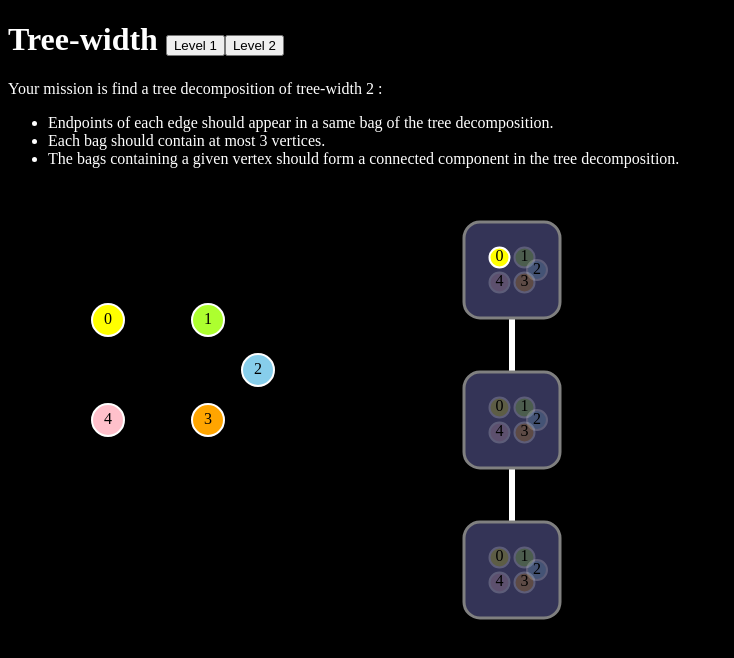
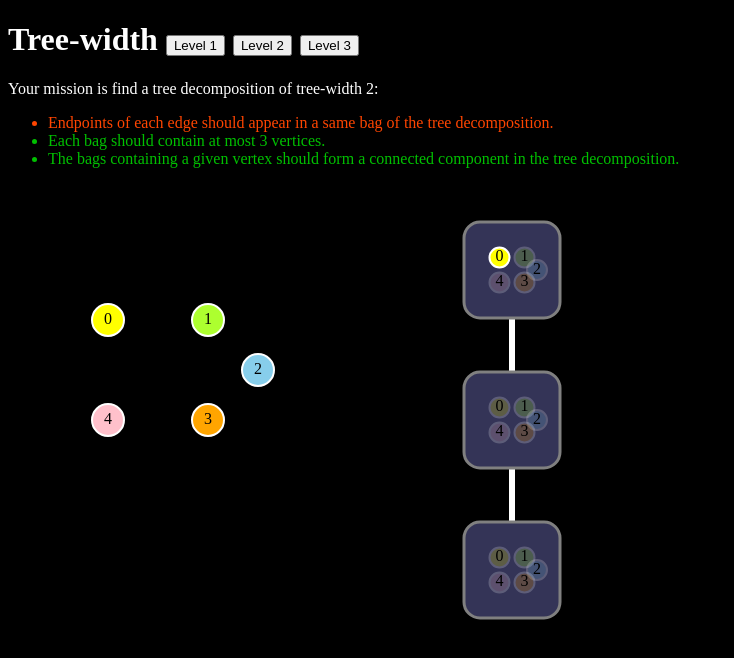
Before and after one commit to playwithalgos/tree-width, a SvelteKit app: page / in a window 1280 px wide. Shown: the top 658 px of the page, without its empty margins (0-734 px from the left). Built offline with nearby package versions, Linux system fonts and the light colour scheme.

Commit message:
comments + level3

```diff
--- a/src/routes/+page.svelte
+++ b/src/routes/+page.svelte
@@ -1,4 +1,11 @@
 <script lang="ts">
+    /**
+     * A level is specified by a graph (vertices and edges),
+     * a tree decomposition skeleton (nodes, bags that may contain some initial hints, and edges)
+     * and the expected tree width (for the winning condition)
+     *
+     * /*\ The terminology is: a "vertex" denotes a point in the graph. A "node" denotes a point in the tree decomposition.
+     */
     const level1 = {
         graph: {
             vertices: [
@@ -69,9 +76,23 @@
                 { x: 200, y: 350 },
                 { x: 200, y: 200 },
                 { x: 200, y: 50 },
-
             ],
-            bags: [[{ i: 0, x: 0, y: 0 }], [], [], [], [], [], [], [], [], [], [], [], [], []],
+            bags: [
+                [{ i: 0, x: 0, y: 0 }],
+                [],
+                [],
+                [],
+                [],
+                [],
+                [],
+                [],
+                [],
+                [],
+                [],
+                [],
+                [],
+                [],
+            ],
             edges: [
                 [0, 1],
                 [1, 2],
@@ -83,26 +104,83 @@
         expectedTreeWidth: 3,
     };
 
+    const level3 = {
+        graph: {
+            vertices: [
+                { x: 150, y: 20 },
+                { x: 150, y: 120 },
+                { x: 100, y: 200 },
+                { x: 200, y: 200 },
+                { x: 50, y: 280 },
+                { x: 150, y: 280 },
+                { x: 250, y: 280 },
+            ],
+            edges: [
+                [0, 1],
+                [1, 2],
+                [1, 3],
+                [2, 4],
+                [2, 5],
+                [3, 5],
+                [3, 6],
+                [4, 5],
+                [5, 6],
+            ],
+        },
+        decomposition: {
+            nodes: [
+                { x: 200, y: 50 },
+                { x: 200, y: 180 },
+                { x: 200, y: 300 },
+                { x: 100, y: 420 },
+                { x: 300, y: 420 },
+            ],
+            bags: [[{ i: 0, x: 0, y: 0 }], [], [], [], []],
+            edges: [
+                [0, 1],
+                [1, 2],
+                [2, 3],
+                [2, 4],
+            ],
+        },
+        expectedTreeWidth: 2,
+    };
+
     let graph;
     let decomposition;
     let expectedTreeWidth;
 
-    function loadLevel(instance) {
-        graph = instance.graph;
-        decomposition = instance.decomposition;
-        expectedTreeWidth = instance.expectedTreeWidth;
+    /**
+     * @description load the level
+     */
+    function loadLevel(level) {
+        graph = level.graph;
+        decomposition = level.decomposition;
+        expectedTreeWidth = level.expectedTreeWidth;
     }
 
     loadLevel(level1);
 
-    function getPositionVertexInBag(node, vertexi: number) {
-        const vertex = graph.vertices[vertexi];
+    /**
+     *
+     * @param node
+     * @param ivertex
+     * @returns the point where the vertex of index vertexi should be in the node
+     */
+    function getPositionVertexInBag(node, ivertex: number) {
+        const vertex = graph.vertices[ivertex];
         return {
             x: node.x + (vertex.x - 150) / 4,
             y: node.y + (vertex.y - 150) / 4,
         };
     }
 
+    /**
+     *
+     * @param inode
+     * @param ivertex
+     * @description add/remove the vertex of ID ivertex in the bag of node of ID inode
+     */
     function toggleVertex(inode: number, ivertex: number) {
         function removeVertexFromBag(inode: number, ivertex: number) {
             decomposition.bags[inode] = decomposition.bags[inode].filter(
@@ -121,10 +199,20 @@
         decomposition = decomposition;
     }
 
+    /**
+     *
+     * @param decomposition
+     * @returns the width of the decomposition
+     */
     function width(decomposition) {
         return Math.max(...decomposition.bags.map((b) => b.length)) - 1;
     }
 
+    /**
+     *
+     * @param decomposition
+     * @returns true if all edges are treated
+     */
     function isConstraintAllEdges(decomposition) {
         return graph.edges.every((e) => isEdgeTreated(decomposition, e));
     }
@@ -135,10 +223,16 @@
         );
     }
 
-    function isConnected(decomposition, vertexi: number) {
+    /**
+     *
+     * @param decomposition
+     * @param ivertex
+     * @returns true if the component of nodes containing vertex of ID ivertex is connected
+     */
+    function isConnected(decomposition, ivertex: number) {
         const S = decomposition.nodes
             .map((v, i) => i)
-            .filter((i) => decomposition.bags[i].some((v) => v.i == vertexi));
+            .filter((i) => decomposition.bags[i].some((v) => v.i == ivertex));
         console.log(S);
         const visited: boolean[] = [];
 
@@ -162,36 +256,44 @@
         return dfs(S[0]) == S.length;
     }
 
-        function youwon(decomposition) {
-        const constraintConnectivity = graph.vertices
+    function isConstraintConnectivity(decomposition) {
+        return graph.vertices
             .map((v, vi) => vi)
             .every((vi) => isConnected(decomposition, vi));
-        const constraintEdges = graph.edges.every((e) =>
-            isEdgeTreated(decomposition, e),
-        );
+    }
+
+    function isContraintTreeWidth(decomposition) {
+        return width(decomposition) <= expectedTreeWidth;
+    }
+    function youwon(decomposition) {
         return (
-            constraintConnectivity &&
-            constraintEdges &&
-            expectedTreeWidth == width(decomposition)
+            isConstraintConnectivity(decomposition) &&
+            isConstraintAllEdges(decomposition) &&
+            isContraintTreeWidth(decomposition)
         );
     }
 </script>
 
 <main>
-    <h1>Tree-width <button on:click={() => loadLevel(level1)}>Level 1</button><button on:click={() => loadLevel(level2)}>Level 2</button></h1>
+    <h1>
+        Tree-width
+        <button on:click={() => loadLevel(level1)}>Level 1</button>
+        <button on:click={() => loadLevel(level2)}>Level 2</button>
+        <button on:click={() => loadLevel(level3)}>Level 3</button>
+    </h1>
     Your mission is find a tree decomposition of tree-width
-    <div>{expectedTreeWidth}</div>
-    :
+    <div>{expectedTreeWidth}:</div>
     <ul>
-        <li>
+        <li class:good={isConstraintAllEdges(decomposition)}>
             Endpoints of each edge should appear in a same bag of the tree
             decomposition.
         </li>
-        <li>
-            Each bag should contain at most <div>{expectedTreeWidth + 1}</div>
+        <li class:good={isContraintTreeWidth(decomposition)}>
+            Each bag should contain at most
+            {expectedTreeWidth + 1}
             vertices.
         </li>
-        <li>
+        <li class:good={isConstraintConnectivity(decomposition)}>
             The bags containing a given vertex should form a connected component
             in the tree decomposition.
         </li>
@@ -310,9 +412,12 @@
         color: white;
     }
 
+    li {
+        color: orangered;
+    }
     .good {
-        color: green;
-        stroke: green;
+        color: rgb(0, 192, 0);
+        stroke: rgb(0, 192, 0);
     }
 
     @keyframes bad {
```
